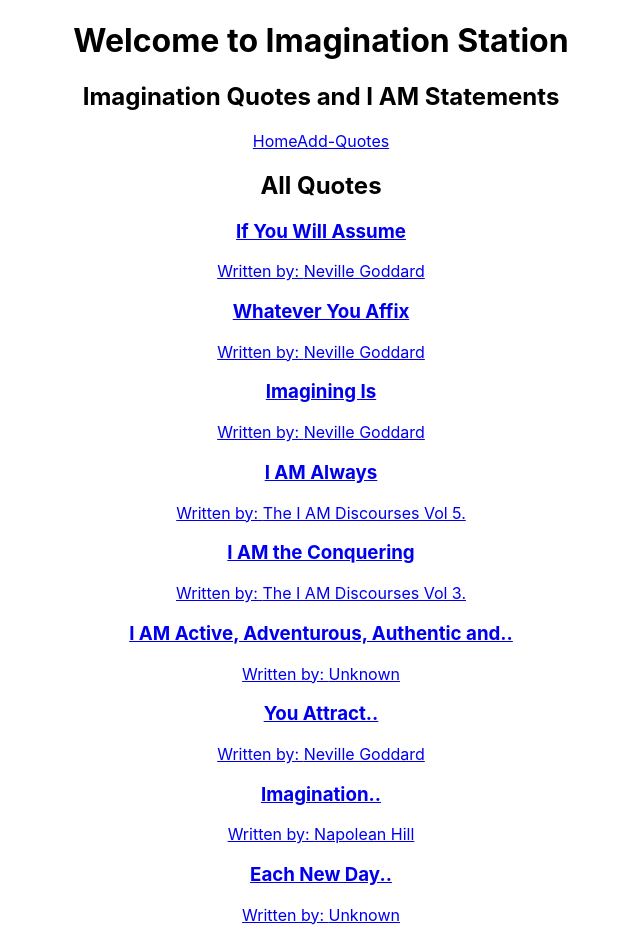
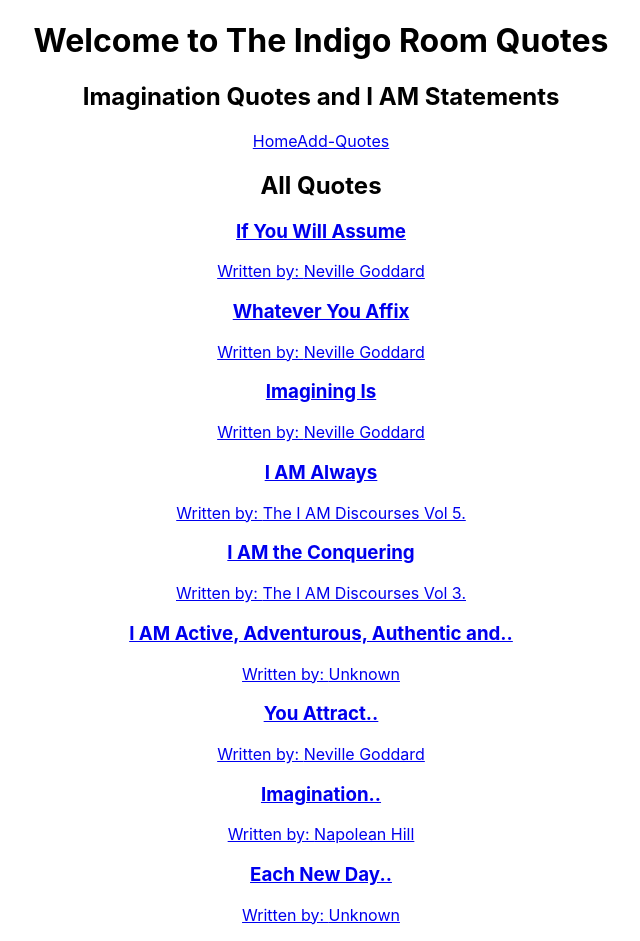
Before and after one commit to Sharon-SydneyJ/the-inidigo-room-quotes, a React (Create React App) app in the folder indigoroom-quotes/: page / in a window 1280 px wide. Shown: the whole page, without its empty margins (319-959 px from the left). Built offline with nearby package versions, Linux system fonts and the light colour scheme; data requests are answered from the project's data file.

Commit message:
adding routes

```diff
--- a/indigoroom-quotes/src/App.js
+++ b/indigoroom-quotes/src/App.js
@@ -3,10 +3,11 @@
 import Home from './Components/Home';
 import { BrowserRouter as Router, Route, Switch} from 'react-router-dom';
 import PostQuotes from './Components/PostQuotes';
+import QuotesContainer from './Components/QuotesContainer';
 
 
 function App() {
-  const title = 'Welcome to Imagination Station';
+  const title = 'Welcome to The Indigo Room Quotes';
 
   return (
     <Router>
@@ -21,6 +22,9 @@
           <Route path="/postquotes">
             <PostQuotes />
           </Route>
+          <Route path="/quotes/:id">
+          <QuotesContainer />
+          </Route>
         </Switch>
       </div>
     </div>
```
